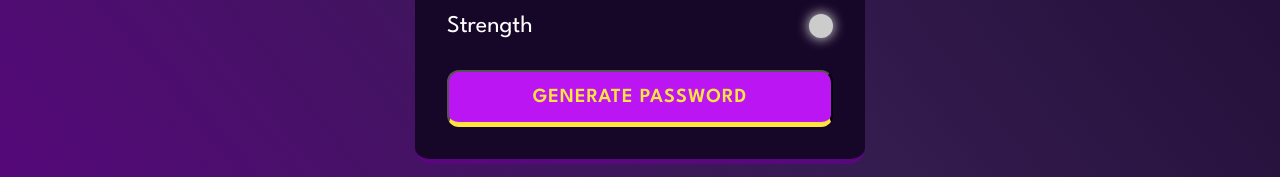
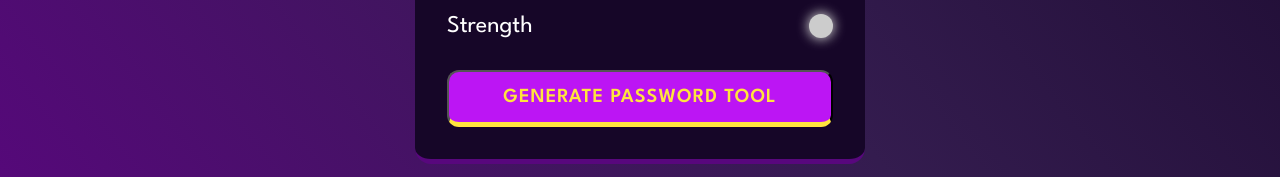
Before and after one commit to Chetanbhamare18/Password-Generator, a plain HTML site: page index.html in a window 1280 px wide. Shown: the part 532-709 px from the top of the page. Drawn offline with Linux system fonts and the light colour scheme.

Commit message:
remove unvanted code..

```diff
--- a/index.html
+++ b/index.html
@@ -70,7 +70,7 @@
             </div>
 
             <!-- generate password-->
-            <button class="generateButton">Generate Password</button>
+            <button class="generateButton">Generate Password Tool</button>
 
         </div>
 
```
Also changed, not shown: script.js (+1 -19 lines), styles.css (+0 -20 lines), 4 other files.
